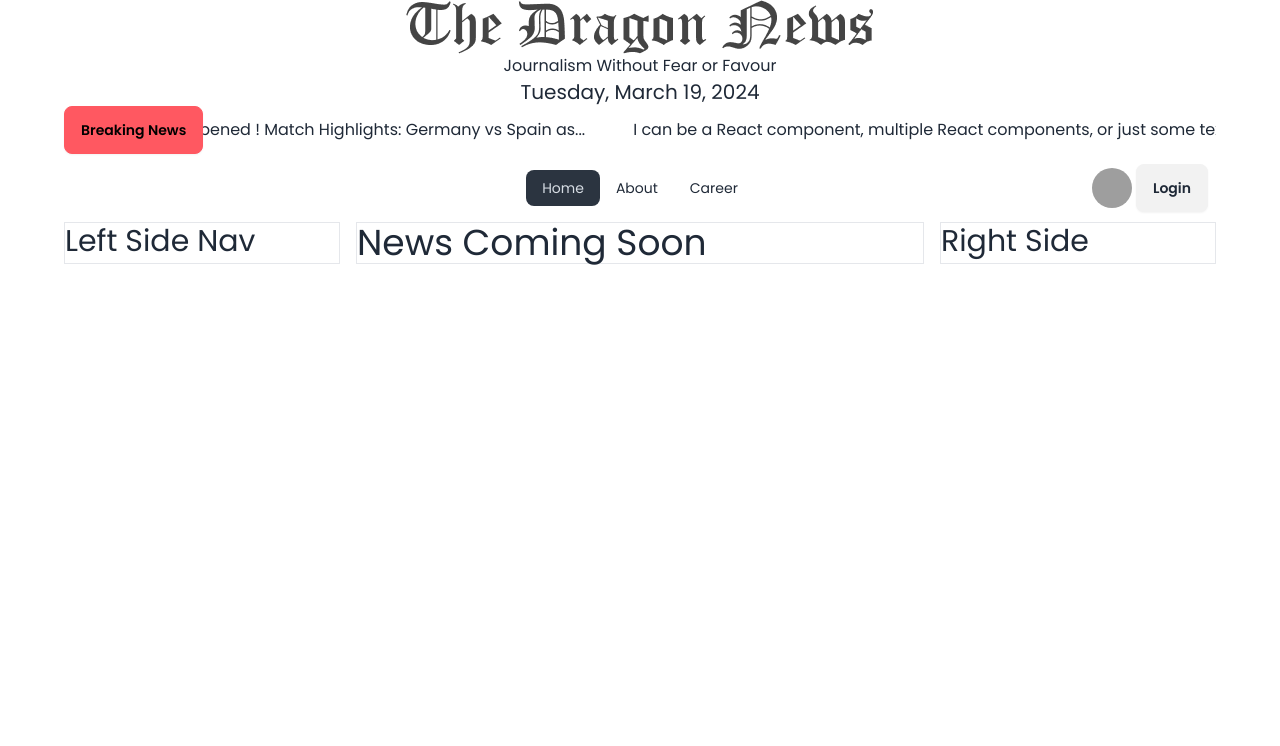
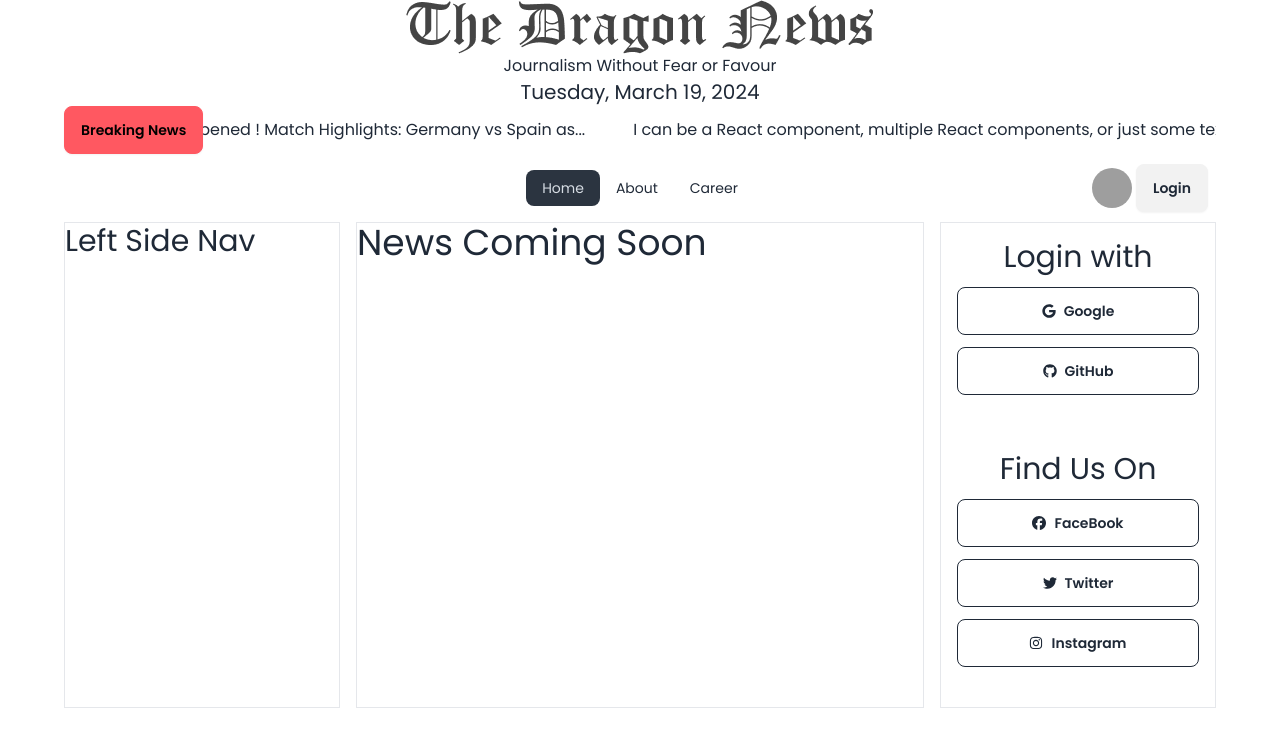
Before and after one commit to SyedHasibAhmed/Dragon-News, a React (Vite) app: page / in a window 1280 px wide. Shown: the top 746 px of the page. Built offline with nearby package versions, Linux system fonts and the light colour scheme; grey boxes are pictures that could not be loaded.

Commit message:
RightNavBar all button set with react icons

```diff
--- a/package.json
+++ b/package.json
@@ -17,6 +17,7 @@
     "react": "^18.2.0",
     "react-dom": "^18.2.0",
     "react-fast-marquee": "^1.6.4",
+    "react-icons": "^5.0.1",
     "react-router-dom": "^6.22.3",
     "sort-by": "^1.2.0"
   },
--- a/src/pages/Shared/RightSideNav/RightSideNav.jsx
+++ b/src/pages/Shared/RightSideNav/RightSideNav.jsx
@@ -1,7 +1,42 @@
+import {
+  FaGoogle,
+  FaGithub,
+  FaFacebook,
+  FaTwitter,
+  FaInstagram,
+} from "react-icons/fa6";
+
 const RightSideNav = () => {
   return (
     <div>
-      <h2 className="text-3xl">Right Side</h2>
+      {/* Login With */}
+      <div className="p-4 space-y-3 mb-6">
+        <h2 className="text-3xl text-center">Login with</h2>
+        <button className="btn btn-outline w-full">
+          <FaGoogle></FaGoogle>
+          Google
+        </button>
+        <button className="btn btn-outline w-full">
+          <FaGithub></FaGithub>
+          GitHub
+        </button>
+      </div>
+      {/* Find Us On */}
+      <div className="p-4 space-y-3 mb-6">
+        <h2 className="text-3xl text-bold text-center">Find Us On</h2>
+        <button className="btn btn-outline w-full">
+          <FaFacebook></FaFacebook>
+          FaceBook
+        </button>
+        <button className="btn btn-outline w-full">
+          <FaTwitter></FaTwitter>
+          Twitter
+        </button>
+        <button className="btn btn-outline w-full">
+          <FaInstagram></FaInstagram>
+          Instagram
+        </button>
+      </div>
     </div>
   );
 };
```
Also changed, not shown: 2 other files (tests, documents, lock files or other folders).
